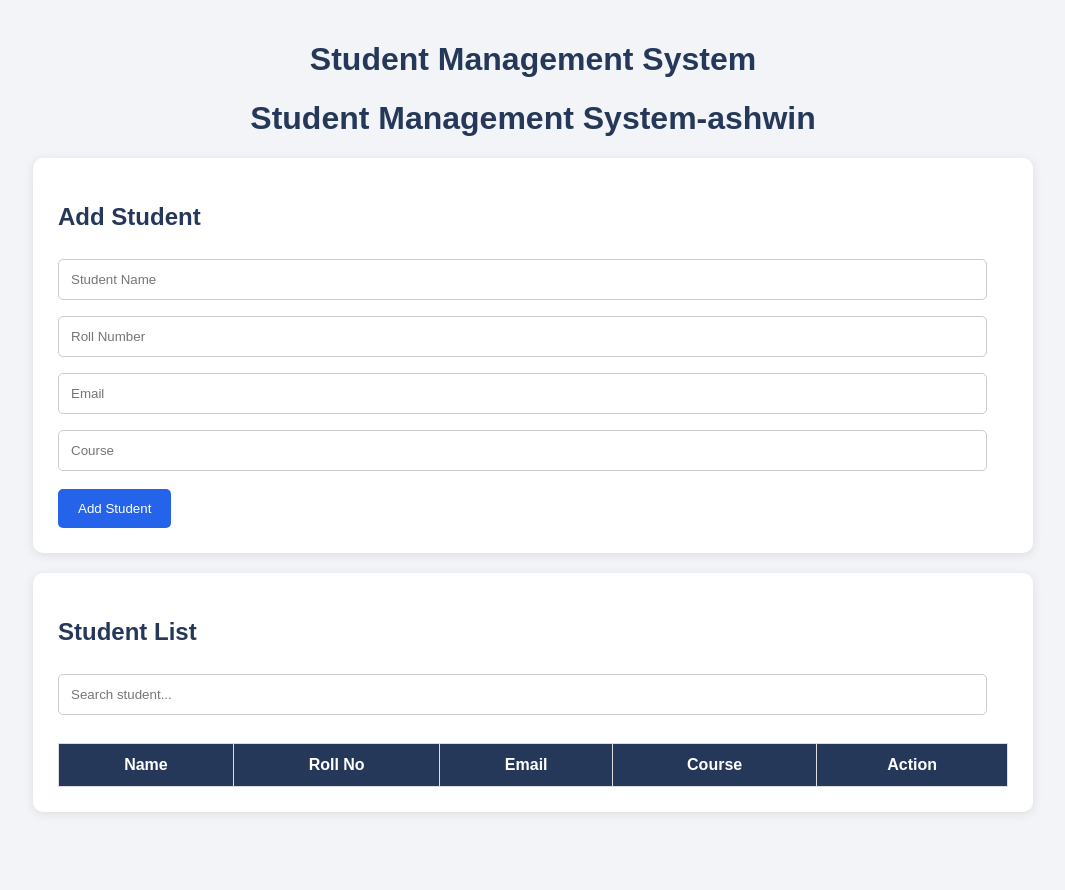
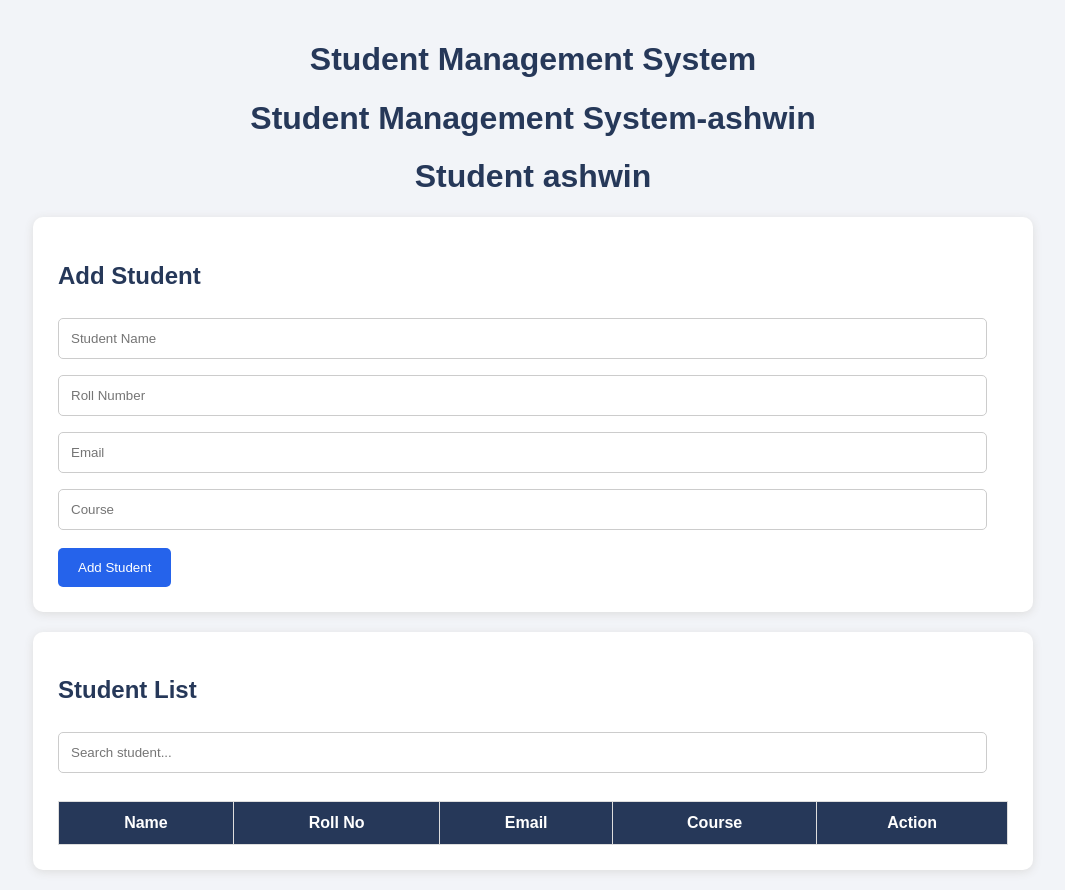
Before and after one commit to baitadeashwin-arch/demoo2222, a plain HTML site: page index.html in a window 1280 px wide. Shown: the whole page, without its empty margins (107-1172 px from the left). Before the commit the page ends 832 px from the top, so only its background shows below. Drawn offline with Linux system fonts and the light colour scheme.

Commit message:
Update index.html

```diff
--- a/index.html
+++ b/index.html
@@ -12,6 +12,7 @@
     <div class="container">
         <h1>Student Management System</h1>
         <h1>Student Management System-ashwin</h1>
+        <h1>Student ashwin </h1>
 
         <div class="form-box">
             <h2>Add Student</h2>
```
